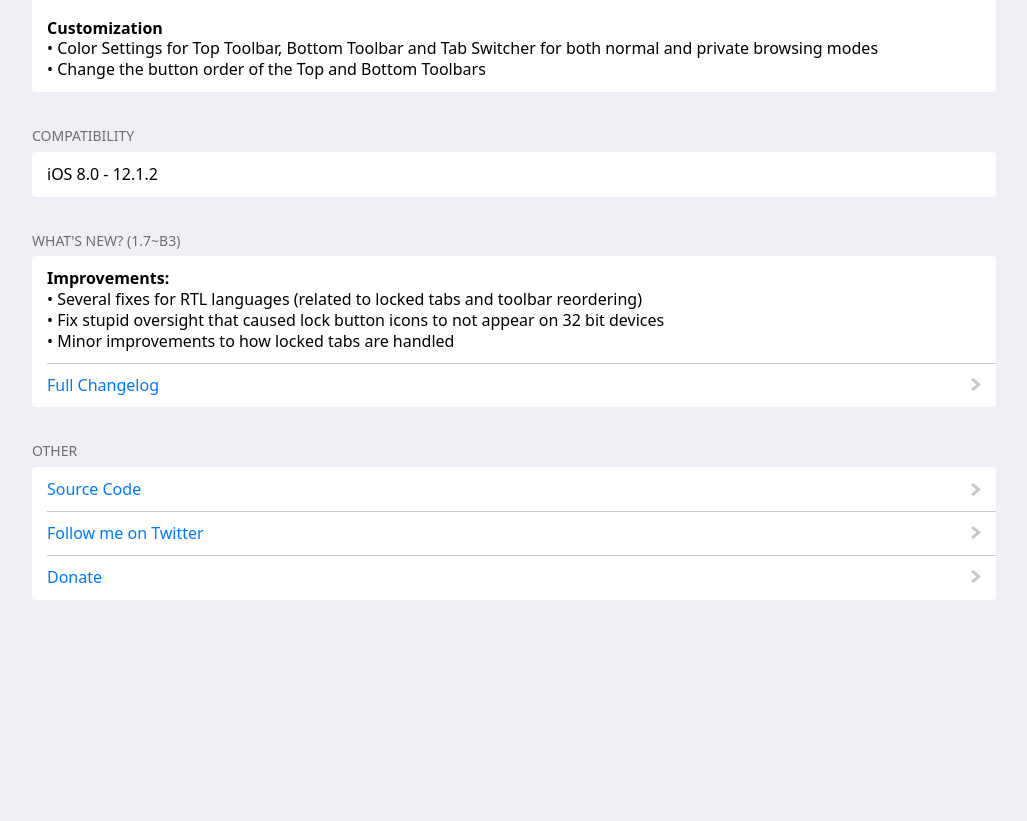
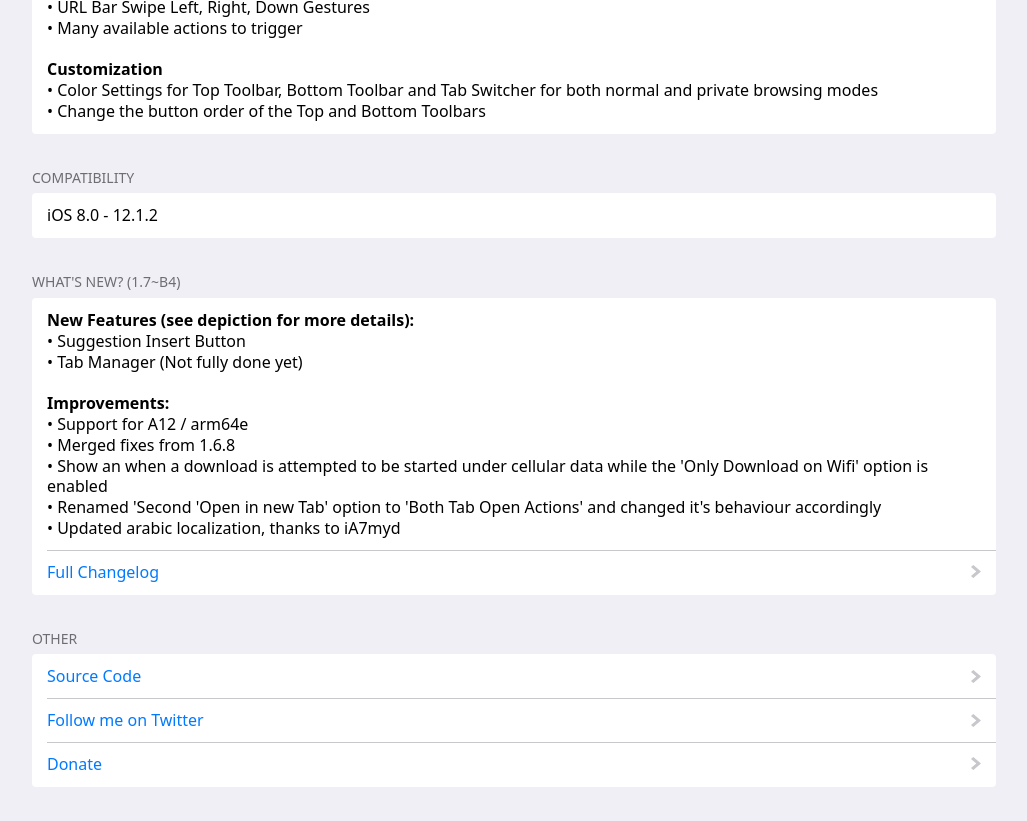
Before and after one commit to opa334/opa334.github.io, a plain HTML site: page beta/depic/SafariPlus/index.html in a window 1280 px wide. Shown: the part 1036-1857 px from the top of the page, without its empty margins (126-1153 px from the left). Before the commit the page ends 1670 px from the top, so only its background shows below. Drawn offline with Linux system fonts and the light colour scheme.

Commit message:
Update Safari Plus to 1.7~b4

```diff
--- a/beta/depic/SafariPlus/index.html
+++ b/beta/depic/SafariPlus/index.html
@@ -43,9 +43,11 @@
 					• Second 'Open in New Tab' Option - Can be used to have the "Open in Background" option and the "Open in New Tab" option available alongside each other<br>
 					• Open in Opposite Mode Option - Adds an option to open a long pressed URL in the respective other browsing mode<br>
 					• Desktop Mode Switch - A switch inside tab switcher that can be used to toggle desktop mode on / off globally<br>
+					• Tab Manager - An easy way to batch-export, batch-close and batch-add tabs<br>
 					• Disable Tab Limit - Disables the default tab limit (varies between devices)<br>
 					• Custom Start Site - Change the default favorites view when opening a new tab to a specified URL<br>
 					• Insert Suggestion on Long Press - Insert a search suggestion into the URL bar by long pressing it<br>
+					• Suggestion Insert Button - Insert a search suggestion into the URL bar by pressing a button on the right of it<br>
 					• Show Tab Count - Shows the tab count on the button that opens the tab switcher<br>
 					• Fullscreen Scrolling - Hide the top bar when scrolling down<br>
 					• Lock Bars - Lock the top and buttom bar into place while scrolling<br><br>
@@ -77,13 +79,18 @@
 			</li>
 		</ul>
 
-    <h2 role="header">What's new? (1.7~b3)</h2>
+		<h2 role="header">What's new? (1.7~b4)</h2>
 		<ul>
 			<li>
-        <p><b>Improvements:</b><br>
-          • Several fixes for RTL languages (related to locked tabs and toolbar reordering)<br>
-          • Fix stupid oversight that caused lock button icons to not appear on 32 bit devices<br>
-          • Minor improvements to how locked tabs are handled
+				<p><b>New Features (see depiction for more details):</b><br>
+					• Suggestion Insert Button<br>
+					• Tab Manager (Not fully done yet)<br><br>
+					<b>Improvements:</b><br>
+					• Support for A12 / arm64e<br>
+					• Merged fixes from 1.6.8<br>
+					• Show an when a download is attempted to be started under cellular data while the 'Only Download on Wifi' option is enabled<br>
+					• Renamed 'Second 'Open in new Tab' option to 'Both Tab Open Actions' and changed it's behaviour accordingly<br>
+					• Updated arabic localization, thanks to iA7myd<br>
 			</li>
 			<li>
 				<a href="./changelog.html" target="_blank" role="button">Full Changelog</a>
```
Also changed, not shown: beta/depic/SafariPlus/changelog.html (+15 -0 lines), 5 other files. Lines whose indentation alone changed are shown as unchanged.
